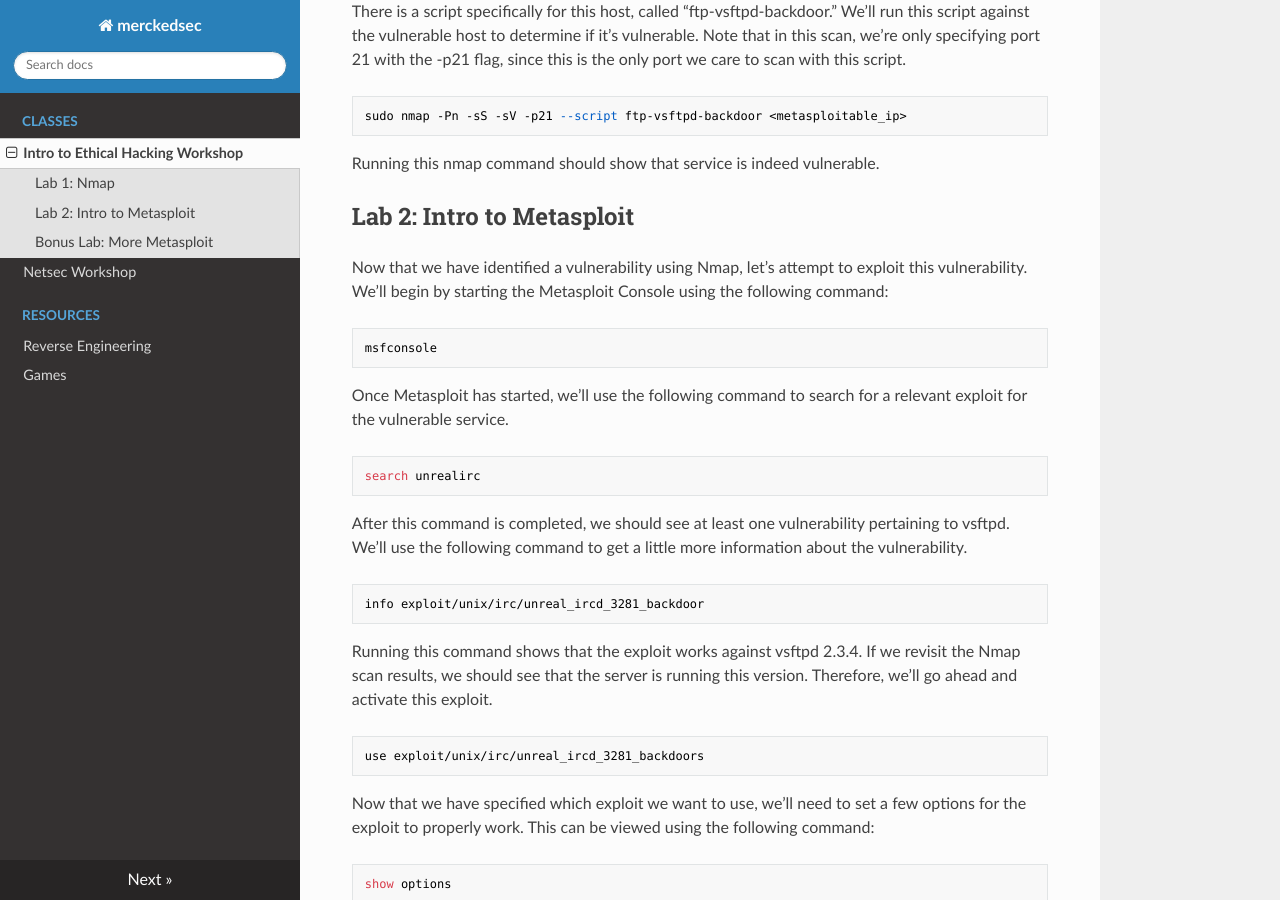
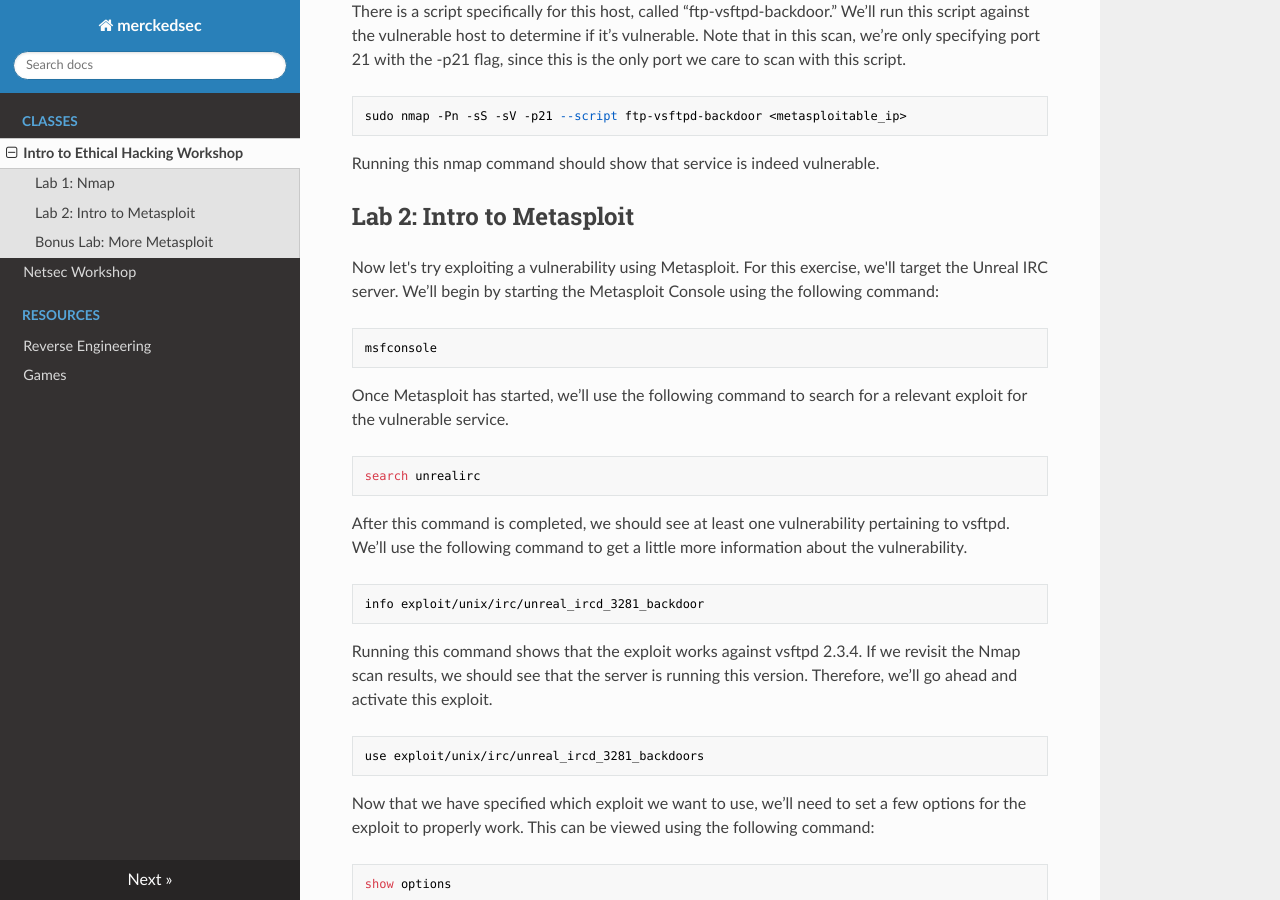
Before and after one commit to amerck/merckedsec, an MkDocs documentation site: the page built from docs/classes/pentesting_workshop_2021.md, in a window 1280 px wide and 900 px high, scrolled down 704 px. Built offline with MkDocs 1.6.1, drawn with Linux system fonts in a browser that asks for light colours; nearby versions of some CDN libraries.

Commit message:
Update pentesting_workshop_2021.md

````diff
--- a/docs/classes/pentesting_workshop_2021.md
+++ b/docs/classes/pentesting_workshop_2021.md
@@ -36,7 +36,7 @@ Running this nmap command should show that service is indeed vulnerable.
 
 ## Lab 2: Intro to Metasploit
 
-Now that we have identified a vulnerability using Nmap, let’s attempt to exploit this vulnerability. We’ll begin by starting the Metasploit Console using the following command:
+Now let's try exploiting a vulnerability using Metasploit. For this exercise, we'll target the Unreal IRC server. We’ll begin by starting the Metasploit Console using the following command:
 
 ```
 msfconsole
````
